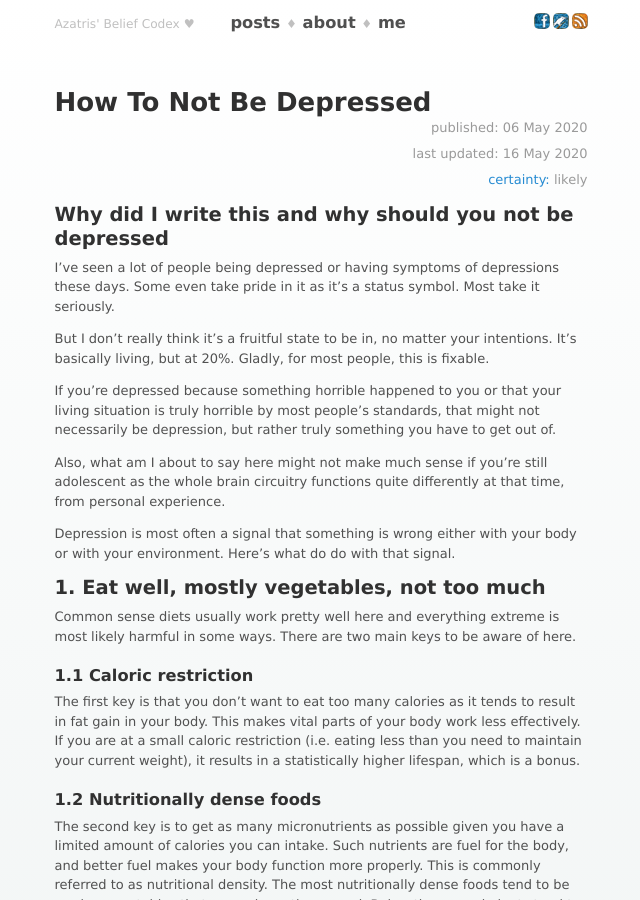
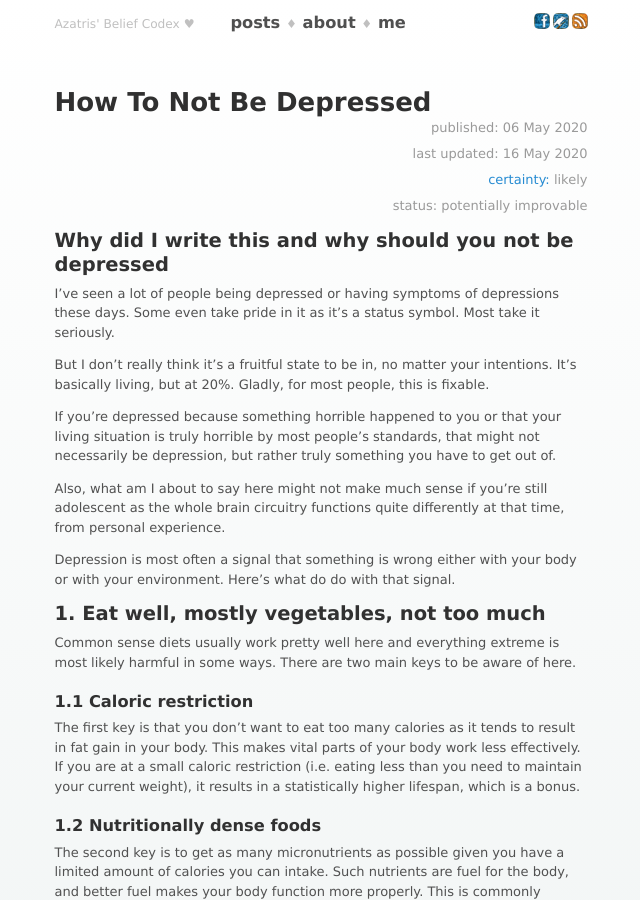
Before and after one commit to azatris/azatris.github.io, a Jekyll site: the page built from _posts/2020-05-06-depression.md, in a window 1280 px wide and 900 px high. Shown: the whole window, without its empty margins (319-959 px from the left). Built offline with Jekyll 4.4.1, drawn with Linux system fonts in a browser that asks for light colours; comment, search, counter and statistics services are not loaded.

Commit message:
Add status to Depression

```diff
--- a/_posts/2020-05-06-depression.md
+++ b/_posts/2020-05-06-depression.md
@@ -2,6 +2,7 @@
 layout: post
 title: How To Not Be Depressed
 belief: likely
+status: potentially improvable
 last_updated: 2020-05-16
 summary: |
     Are you depressed or on the verge of it? Here's a 7-step guide to get out of it. You can also take this as a list of things not to do to get depressed.
```
